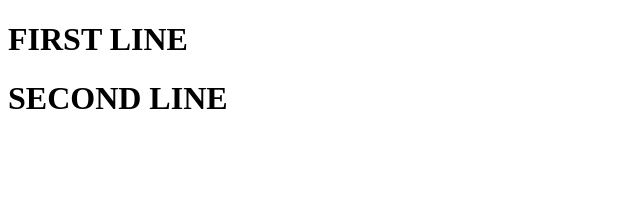
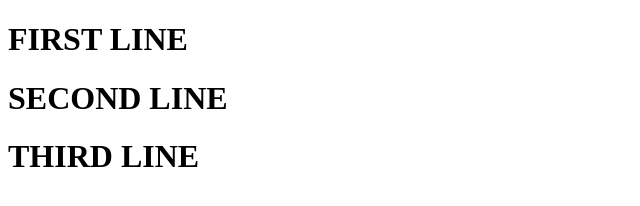
Before and after one commit to ajsaif/git1, a plain HTML site: page index.html in a window 1280 px wide. Shown: the whole page, without its empty margins (0-640 px from the left). Drawn offline with Linux system fonts and the light colour scheme.

Commit message:
third line added

```diff
--- a/index.html
+++ b/index.html
@@ -6,5 +6,6 @@
 <body>
     <h1>FIRST LINE</h1>
     <h1>SECOND LINE</h1>
+    <h1>THIRD LINE</h1>
 </body>
 </html>
```
